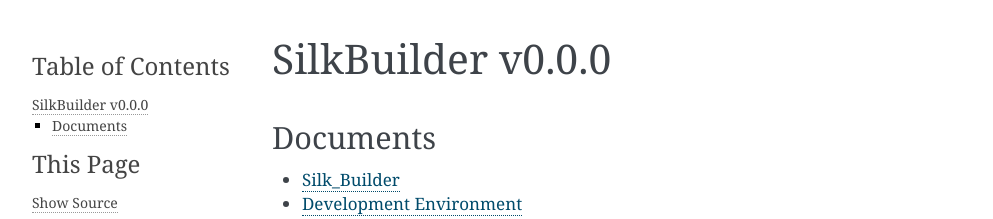
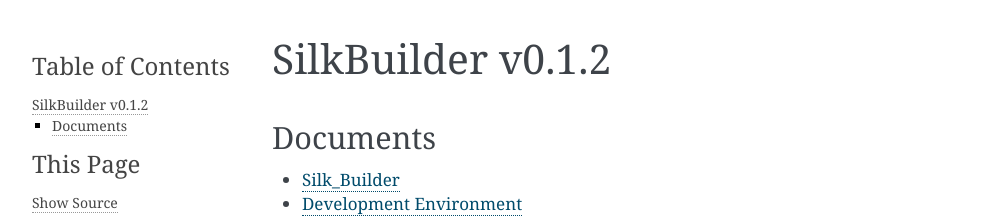
Before and after one commit to italoosorio/SilkBuilder-Doc, a Sphinx documentation site: the page built from docs/README.md, in a window 1280 px wide. Shown: the top 219 px of the page, without its empty margins (148-1141 px from the left). Built offline with Sphinx 7.4.7, drawn with Linux system fonts in a browser that asks for light colours.

Commit message:
Updated Version

```diff
--- a/docs/README.md
+++ b/docs/README.md
@@ -1,4 +1,4 @@
-# SilkBuilder v0.0.0
+# SilkBuilder v0.1.2
 
 Documents
 --------
```
